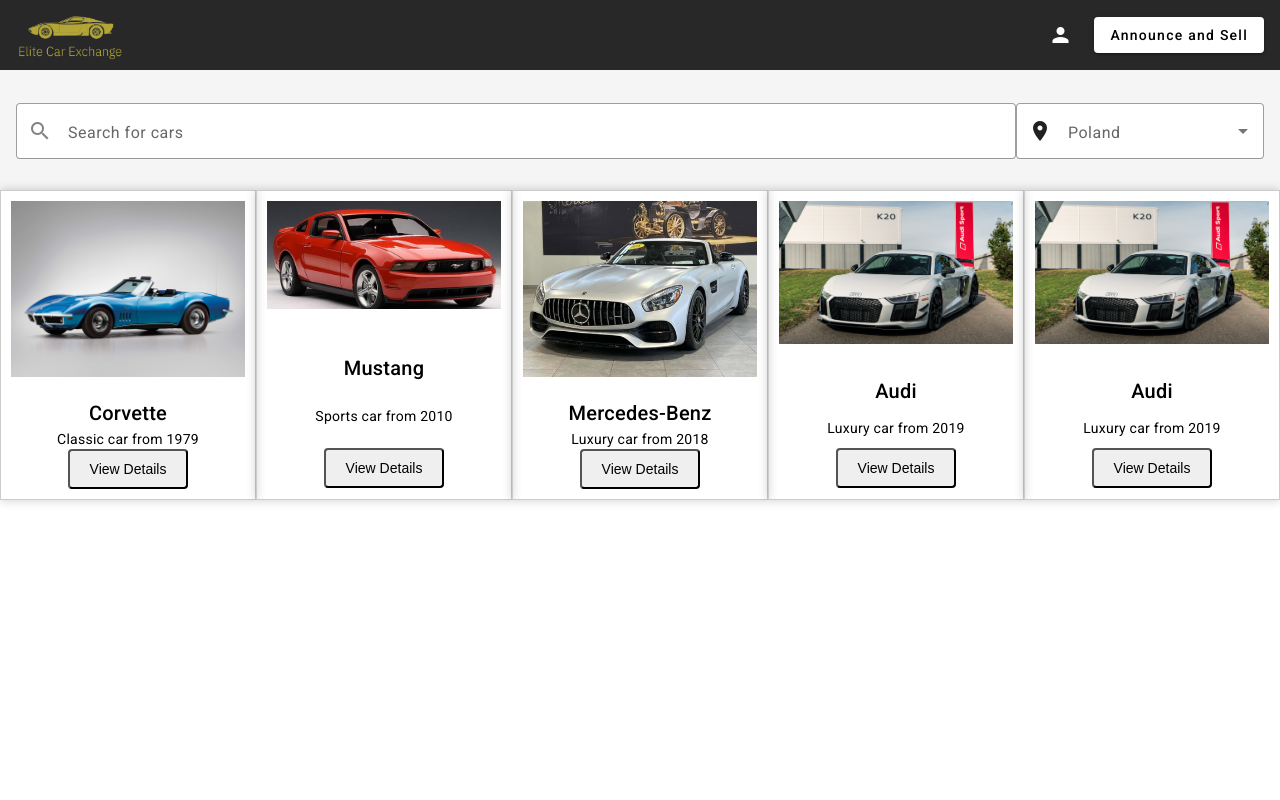
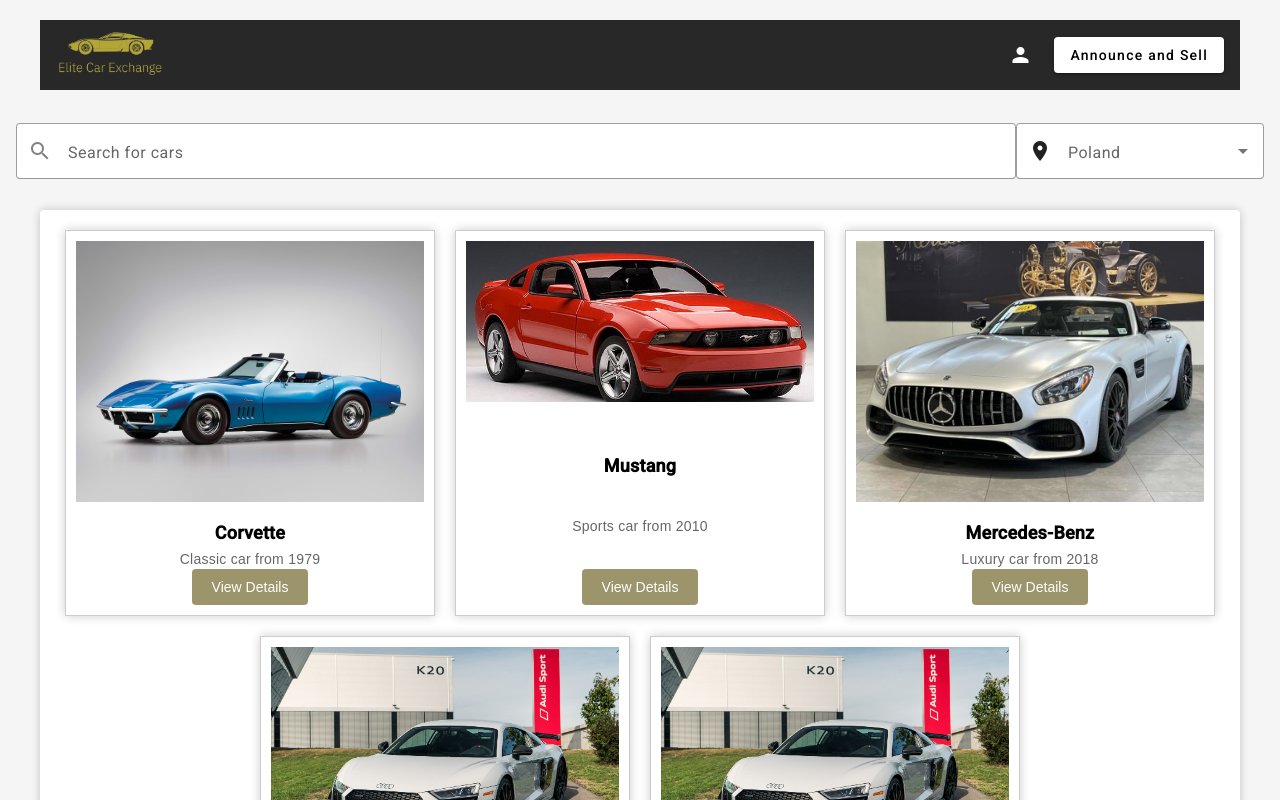
Before and after one commit to mamramalho/IT-project-symfony, an Angular app in the folder angular/: page / in a window 1280 px wide. Shown: the top 800 px of the page. Built offline with nearby package versions, Linux system fonts and the light colour scheme.

Commit message:
front page

```diff
--- a/angular/src/app/home/home.component.html
+++ b/angular/src/app/home/home.component.html
@@ -1,6 +1,20 @@
+<!DOCTYPE html>
+<html lang="en">
+
+<head>
+  <meta charset="UTF-8">
+  <meta name="viewport" content="width=device-width, initial-scale=1.0">
+  <title>Car Showroom</title>
+
+</head>
+
+<body>
+  <div class="page-container">
     <mat-toolbar>
       <mat-toolbar-row class="main-row">
-    <img src="../../assets/logo.png" alt="Logo" height="50" viewbox="0 0 351 100" >
+        <div class="logo-container">
+          <img src="../../assets/logo.png" alt="Logo" height="50" viewbox="0 0 351 100">
+        </div>
         <span class="spacer"></span>
         <button *ngIf="isLoggedIn()" (click)="logout()" mat-icon-button class="logout-button">
           <mat-icon>logout</mat-icon>
@@ -32,53 +46,93 @@
       </mat-toolbar-row>
     </mat-toolbar>
 
-<div style="display: flex; justify-content: space-between;">
-  <div class="car-preview" style="width: 30%; border: 1px solid #ccc; padding: 10px;" >
-    <div style="display: flex; justify-content: center; margin-bottom: 10px;">
-      <img src="../../assets/corvete.jpg" alt="Car Image" width="100" height="100">
+    <div class="car-container">
+      <!-- First Row -->
+      <div class="car-row">
+        <div class="car-preview">
+          <div class="car-image">
+            <img src="../../assets/corvete.jpg" alt="Car Image">
           </div>
-    <h2 style="text-align: center;">Corvette</h2>
-    <p style="text-align: center;">Classic car from 1979</p>
-    <button style="display: block; margin: 0 auto;">View Details</button>
+          <h2 class="car-title">Corvette</h2>
+          <p class="car-description">Classic car from 1979</p>
+          <button class="view-details-button">View Details</button>
         </div>
 
-  <div class="car-preview" style="width: 30%; border: 1px solid #ccc; padding: 10px;" >
-    <div style="display: flex; justify-content: center; margin-bottom: 10px;">
-      <img src="../../assets/mustang2010.jpg" alt="Car Image" width="100" height="100">
+        <div class="car-preview">
+          <div class="car-image">
+            <img src="../../assets/mustang2010.jpg" alt="Car Image">
           </div>
-    <h2 style="text-align: center;">Mustang</h2>
-    <p style="text-align: center;">Sports car from 2010</p>
-    <button style="display: block; margin: 0 auto;">View Details</button>
+          <h2 class="car-title">Mustang</h2>
+          <p class="car-description">Sports car from 2010</p>
+          <button class="view-details-button">View Details</button>
         </div>
 
-  <div class="car-preview" style="width: 30%; border: 1px solid #ccc; padding: 10px;" >
-    <div style="display: flex; justify-content: center; margin-bottom: 10px;">
-      <img src="../../assets/mercedesgt2018.jpg" alt="Car Image" width="100" height="100">
+        <div class="car-preview">
+          <div class="car-image">
+            <img src="../../assets/mercedesgt2018.jpg" alt="Car Image">
           </div>
-    <h2 style="text-align: center;">Mercedes-Benz</h2>
-    <p style="text-align: center;">Luxury car from 2018</p>
-    <button style="display: block; margin: 0 auto;">View Details</button>
+          <h2 class="car-title">Mercedes-Benz</h2>
+          <p class="car-description">Luxury car from 2018</p>
+          <button class="view-details-button">View Details</button>
+        </div>
       </div>
 
-  <div class="car-preview" style="width: 30%; border: 1px solid #ccc; padding: 10px;" >
-    <div style="display: flex; justify-content: center; margin-bottom: 10px;">
-      <img src="../../assets/audir8.jpg" alt="Car Image" width="100" height="100">
+      <!-- Second Row -->
+      <div class="car-row">
+        <div class="car-preview">
+          <div class="car-image">
+            <img src="../../assets/audir8.jpg" alt="Car Image">
           </div>
-    <h2 style="text-align: center;">Audi</h2>
-    <p style="text-align: center;">Luxury car from 2019</p>
-    <button style="display: block; margin: 0 auto;">View Details</button>
+          <h2 class="car-title">Audi</h2>
+          <p class="car-description">Luxury car from 2019</p>
+          <button class="view-details-button">View Details</button>
         </div>
-  <div class="car-preview" style="width: 30%; border: 1px solid #ccc; padding: 10px;" >
-    <div style="display: flex; justify-content: center; margin-bottom: 10px;">
-      <img src="../../assets/audir8.jpg" alt="Car Image" width="100" height="100">
+
+        <div class="car-preview">
+          <div class="car-image">
+            <img src="../../assets/audir8.jpg" alt="Car Image">
           </div>
-    <h2 style="text-align: center;">Audi</h2>
-    <p style="text-align: center;">Luxury car from 2019</p>
-    <button style="display: block; margin: 0 auto;">View Details</button>
+          <h2 class="car-title">Audi</h2>
+          <p class="car-description">Luxury car from 2019</p>
+          <button class="view-details-button">View Details</button>
+        </div>
+
+        <!-- Add more cars here -->
+      </div>
     </div>
   </div>
 
   <style>
+    body {
+      font-family: Arial, sans-serif;
+      margin: 0;
+      padding: 0;
+      background-color: #f5f5f5;
+    }
+
+    .page-container {
+      max-width: 1200px;
+      margin: 0 auto;
+      padding: 20px;
+    }
+
+    .car-container {
+      display: flex;
+      flex-wrap: wrap;
+      justify-content: center;
+      gap: 20px;
+      padding: 20px;
+      background-color: #fff;
+      border-radius: 4px;
+      box-shadow: 0 0 10px rgba(0, 0, 0, 0.2);
+    }
+
+    .car-row {
+      display: flex;
+      justify-content: center;
+      gap: 20px;
+    }
+
     .car-preview {
       width: 30%;
       border: 1px solid #ccc;
@@ -102,15 +156,24 @@
       margin-bottom: 10px;
     }
 
-  .car-preview h2,
-  .car-preview p {
+    .car-title {
       text-align: center;
       margin: 0;
+      font-size: 18px;
+      font-weight: bold;
     }
 
-  .car-preview button {
-    display: block;
-    margin: 0 auto;
+    .car-description {
+      text-align: center;
+      margin: 0;
+      font-size: 14px;
+      color: #666;
+    }
+
+    .view-details-button {
+      background-color: rgba(91, 79, 10, 0.601);
+      color: #fff;
+      border: none;
       padding: 10px 20px;
       border-radius: 4px;
       font-size: 14px;
@@ -118,7 +181,10 @@
       transition: background-color 0.3s;
     }
 
-  .car-preview button:hover {
-    background-color: #0056b3;
+    .view-details-button:hover {
+      background-color: #000000;
     }
   </style>
+</body>
+
+</html>
```
Lines whose indentation alone changed are shown as unchanged.
